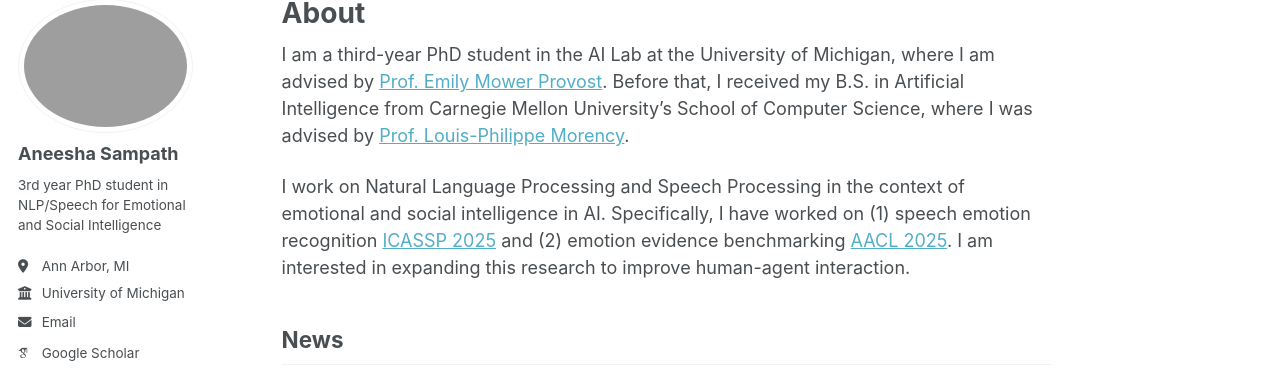
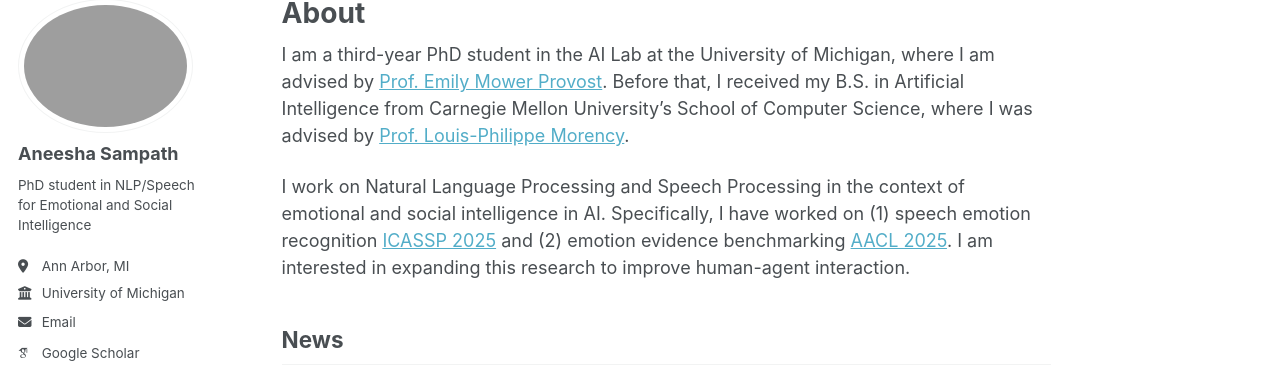
Before and after one commit to asam01/asam01.github.io, a Jekyll site: the page built from _pages/about.md, in a window 1280 px wide. Shown: the part 100-469 px from the top of the page. Built offline with Jekyll 4.4.1, drawn with Linux system fonts in a browser that asks for light colours; some web fonts are replaced; a script that is not in the unit is left out.

Commit message:
Update sidebar description

```diff
--- a/_config.yml
+++ b/_config.yml
@@ -26,7 +26,7 @@ author:
   avatar           : "aneesha-headshot-square.png"
   name             : "Aneesha Sampath"
   pronouns         : # example: "she/her"
-  bio              : "3rd year PhD student in NLP/Speech for Emotional and Social Intelligence"
+  bio              : "PhD student in NLP/Speech for Emotional and Social Intelligence"
   location         : "Ann Arbor, MI"
   employer         : "University of Michigan"
   uri              : # URL
```
